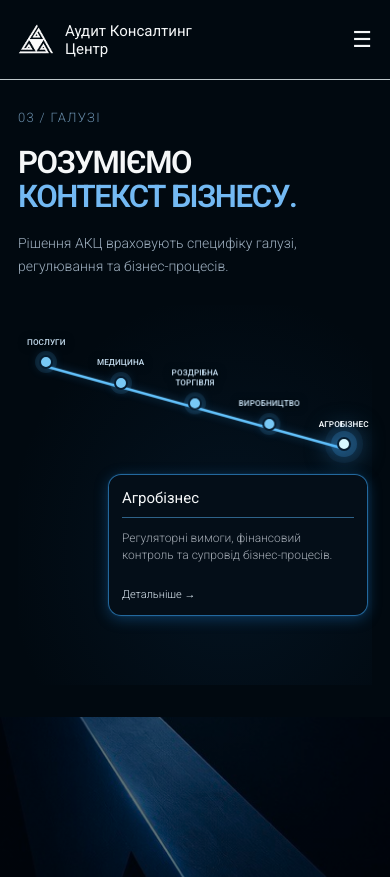
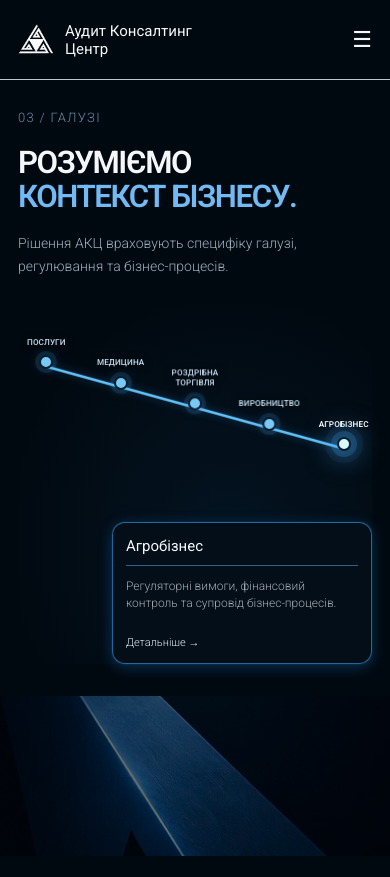
Before and after one commit to dnagorna3817-spec/website_akc_main, a Next.js app: page /industries in a window 390 px wide. After the commit the page ends 856 px from the top, so only its background shows below. Built offline with nearby package versions, Linux system fonts and the light colour scheme.

Commit message:
Prevent responsive industry cards from overlapping timeline

```diff
--- a/app/industries/industries.css
+++ b/app/industries/industries.css
@@ -976,3 +976,46 @@
   .industries-plot > .industries-detail-4 { left: clamp(4px, calc(71% - 110px), calc(100% - 264px)); top: 148px; }
   .industries-plot > .industries-detail-5 { left: clamp(4px, calc(92% - 110px), calc(100% - 264px)); top: 169px; }
 }
+
+/* Responsive floating cards: reserve space below the entire diagonal.
+   This prevents a selected card from covering the line or other nodes at any width. */
+@media (max-width: 900px) {
+  .industries-plot {
+    display: flex;
+    flex-direction: column;
+    height: auto;
+    min-height: 0;
+    padding-top: 250px;
+  }
+  .industries-plot > .industries-detail,
+  .industries-plot > .industries-detail-1,
+  .industries-plot > .industries-detail-2,
+  .industries-plot > .industries-detail-3,
+  .industries-plot > .industries-detail-4,
+  .industries-plot > .industries-detail-5 {
+    position: relative;
+    inset: auto;
+    top: auto;
+    left: auto;
+    right: auto;
+    bottom: auto;
+    order: 2;
+    align-self: flex-end;
+    width: min(290px, 100%);
+    max-width: 100%;
+    margin: 12px 0 0;
+    z-index: 3;
+  }
+}
+@media (max-width: 600px) {
+  .industries-plot { padding-top: 205px; }
+  .industries-plot > .industries-detail,
+  .industries-plot > .industries-detail-1,
+  .industries-plot > .industries-detail-2,
+  .industries-plot > .industries-detail-3,
+  .industries-plot > .industries-detail-4,
+  .industries-plot > .industries-detail-5 {
+    width: min(260px, 100%);
+    margin-top: 12px;
+  }
+}
```
